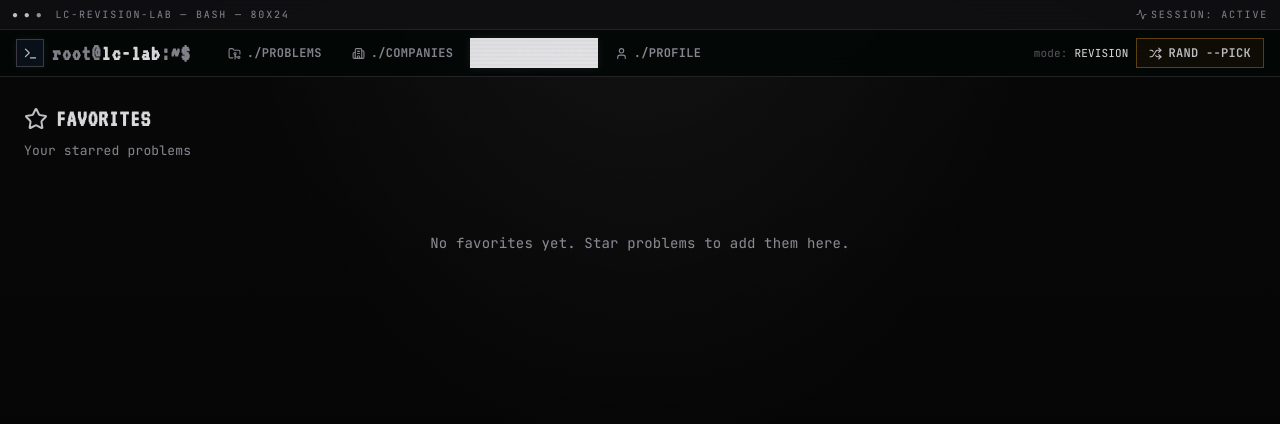
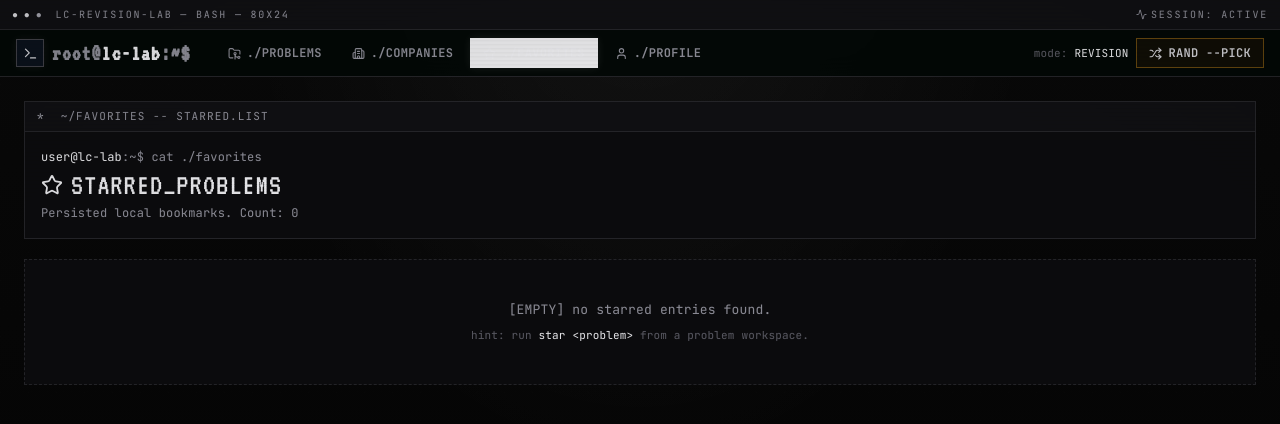
Before and after one commit to sharaddh/CodeLab, a Next.js app: page /favorites in a window 1280 px wide. Shown: the top 424 px of the page. Built offline with nearby package versions, Linux system fonts and the light colour scheme.

Commit message:
refresh favorites page

```diff
--- a/app/favorites/page.tsx
+++ b/app/favorites/page.tsx
@@ -29,31 +29,39 @@ export default function FavoritesPage() {
   const favoriteProblems = allProblems.filter((p) => favoriteSlugs.includes(p.slug));
 
   return (
-    <div className="max-w-[1400px] mx-auto px-6 py-6">
-      <div className="mb-6">
-        <h1 className="text-[24px] font-extrabold flex items-center gap-2">
-          <Star className="text-[var(--amber)]" size={24} /> Favorites
-        </h1>
-        <p className="text-[var(--muted)] text-[13px] mt-1">Your starred problems</p>
+    <div className="max-w-[1400px] mx-auto px-4 sm:px-6 py-6 font-mono">
+      <div className="mb-5 border border-[var(--border)] bg-[var(--panel)]">
+        <div className="flex items-center gap-2 px-3 py-1.5 border-b border-[var(--border)] bg-[#0f0f12] text-[11px] text-[var(--muted)] uppercase tracking-widest">
+          <span className="text-[#a1a1aa]">*</span><span className="ml-2">~/favorites -- starred.list</span>
+        </div>
+        <div className="p-4">
+          <div className="text-[12px] text-[var(--muted)] mb-1"><span className="text-[var(--text)]">user@lc-lab</span>:<span className="text-[var(--muted)]">~</span>$ cat ./favorites</div>
+          <h1 className="text-[30px] leading-none font-[family-name:var(--font-terminal)] text-[var(--text)] tracking-wider flex items-center gap-2"><Star size={22} /> STARRED_PROBLEMS</h1>
+          <p className="text-[12px] text-[var(--muted)] mt-1">Persisted local bookmarks. Count: {favoriteProblems.length}</p>
+        </div>
       </div>
 
       {favoriteProblems.length === 0 ? (
-        <div className="text-[var(--muted)] text-[14px] py-12 text-center">
-          No favorites yet. Star problems to add them here.
+        <div className="border border-dashed border-[var(--border)] bg-[var(--panel)] p-10 text-center">
+          <div className="text-[var(--muted)] text-[13px]">[EMPTY] no starred entries found.</div>
+          <div className="text-[11px] text-[var(--dim)] mt-2">hint: run <span className="text-[var(--text)]">star &lt;problem&gt;</span> from a problem workspace.</div>
         </div>
       ) : (
-        <div className="border border-[var(--border)] rounded-xl overflow-hidden bg-[#0a0f1a]">
+        <div className="border border-[var(--border)] overflow-hidden bg-[#080809]">
+          <div className="grid grid-cols-[40px_70px_1fr_110px_40px] items-center gap-2 px-4 py-2 bg-[#0f0f12] border-b border-[var(--border)] text-[10px] uppercase tracking-widest text-[var(--muted)]">
+            <span>*</span><span>ID</span><span>TITLE</span><span>DIFF</span><span></span>
+          </div>
           {favoriteProblems.map((p) => (
             <div
               key={p.id}
               onClick={() => router.push(`/problems/${p.slug}`)}
-              className="flex items-center gap-4 px-4 py-3 border-b border-[#1a2332] hover:bg-[#111827] cursor-pointer"
+              className="grid grid-cols-[40px_70px_1fr_110px_40px] items-center gap-2 px-4 py-2.5 border-b border-[var(--border)] last:border-b-0 hover:bg-[#17171c] cursor-pointer"
             >
-              <Star size={16} className="text-[var(--amber)] fill-[var(--amber)] flex-none" />
-              <span className="text-[12px] font-mono text-[#64748b] w-[50px]">{p.id}</span>
-              <span className="text-[14px] font-semibold text-white flex-1">{p.title}</span>
-              <span className={cn("text-[11px] font-bold px-2.5 py-1 rounded-full border", difficultyBg(p.difficulty),
-                p.difficulty === "Easy" ? "text-emerald-400" : p.difficulty === "Medium" ? "text-amber-400" : "text-red-400"
+              <Star size={14} className="text-[#d4d4d8] fill-[#d4d4d8]" />
+              <span className="text-[12px] font-mono text-[var(--dim)]">#{p.id}</span>
+              <span className="text-[13px] font-semibold text-[var(--text)]">{p.title}</span>
+              <span className={cn("text-[10px] font-bold px-2 py-0.5 border w-fit uppercase tracking-wide", difficultyBg(p.difficulty),
+                p.difficulty === "Easy" ? "text-[#d4d4d8]" : p.difficulty === "Medium" ? "text-[#a1a1aa]" : "text-[#71717a]"
               )}>
                 {p.difficulty}
               </span>
```
